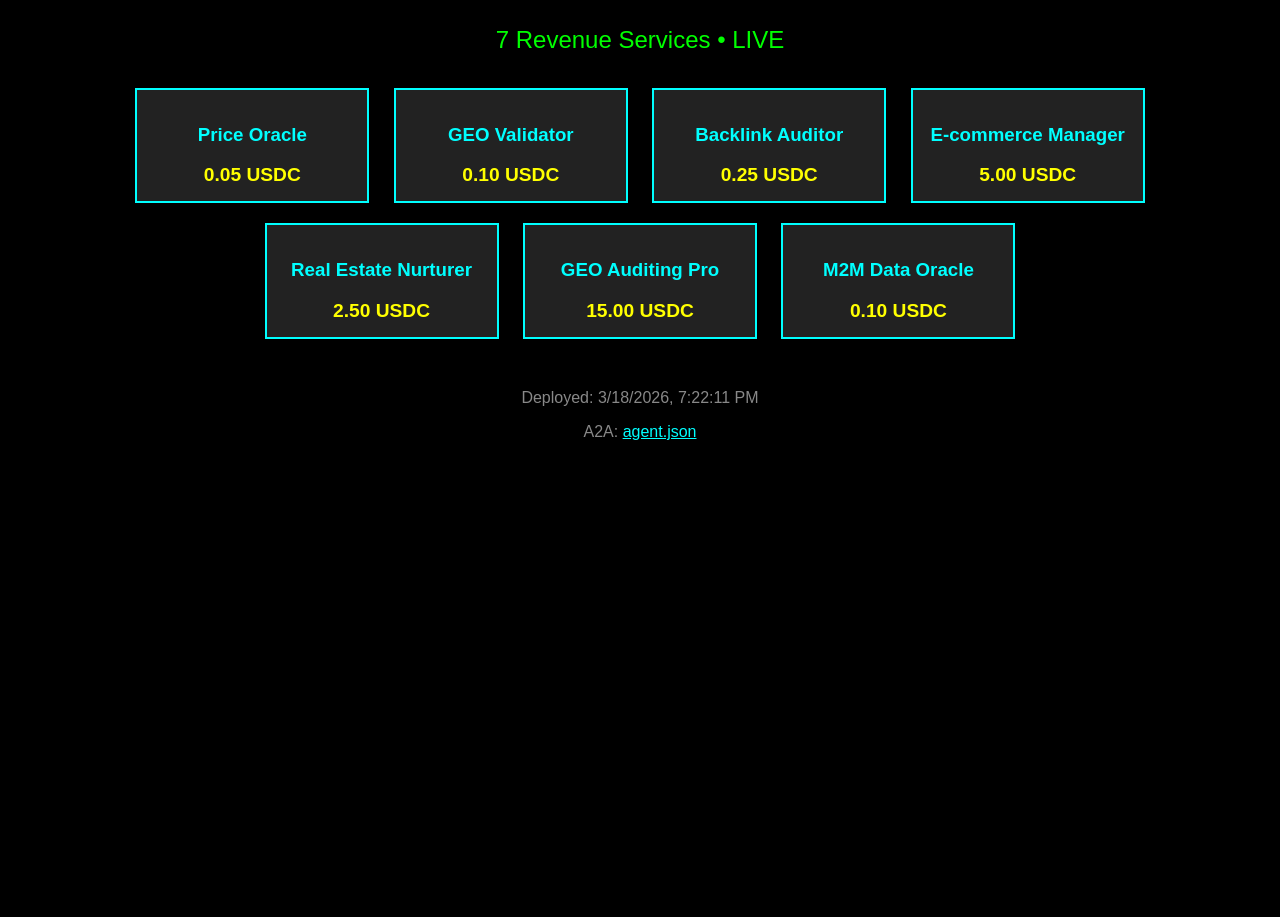
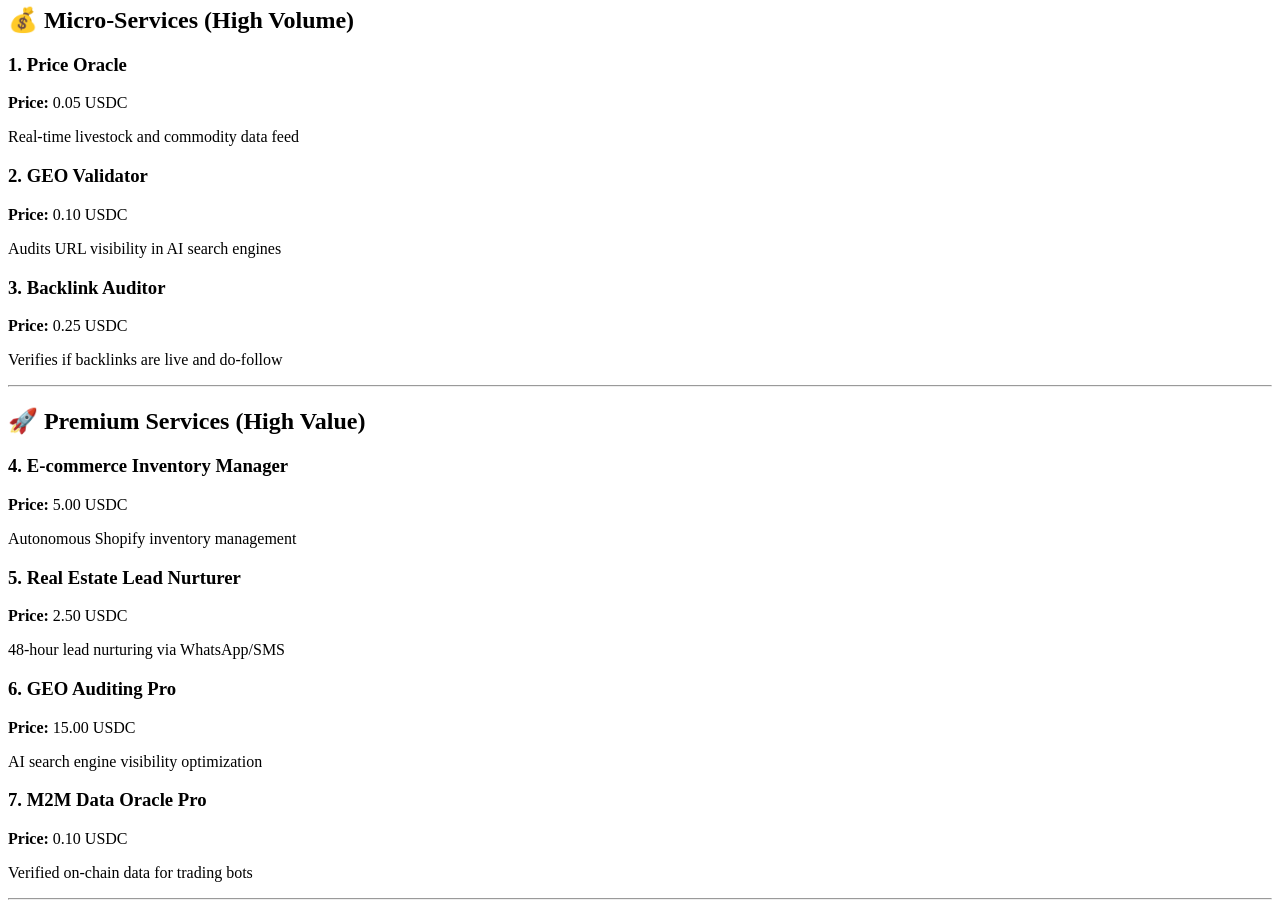
Before and after one commit to LovableAiLab/missioncontrol-a2a, a plain HTML site: page index.html in a window 1280 px wide. Shown: the part 130-1047 px from the top of the page. Before the commit the page ends 800 px from the top, so only its background shows below. Drawn offline with Linux system fonts and the light colour scheme.

Commit message:
FIX: Plain HTML version to resolve blank screen
- Remove ALL CSS (potential source of rendering issues)
- Use plain HTML only (will render in any browser)
- Keep all 7 services with clear pricing
- Simple structure that cannot fail to render

```diff
--- a/index.html
+++ b/index.html
@@ -1,87 +1,63 @@
 <!DOCTYPE html>
 <html>
 <head>
-    <title>MissionControl A2A - LIVE</title>
+    <title>MissionControl A2A - 7 Revenue Services</title>
     <meta charset="UTF-8">
-    <meta name="viewport" content="width=device-width, initial-scale=1.0">
-    <style>
-        /* SIMPLEST POSSIBLE CSS */
-        body {
-            background: #000;
-            color: #0ff;
-            font-family: Arial;
-            margin: 0;
-            padding: 20px;
-            text-align: center;
-        }
-        h1 {
-            color: #f0f;
-            font-size: 3rem;
-            margin: 40px 0;
-        }
-        .service {
-            background: #222;
-            border: 2px solid #0ff;
-            margin: 10px;
-            padding: 15px;
-            display: inline-block;
-            width: 200px;
-        }
-        .price {
-            color: #ff0;
-            font-weight: bold;
-            font-size: 1.2rem;
-        }
-    </style>
 </head>
 <body>
-    <h1>✅ MissionControl A2A</h1>
-    <p style="color: #0f0; font-size: 1.5rem;">7 Revenue Services • LIVE</p>
+    <h1>MissionControl A2A Services</h1>
+    <p><strong>7 Revenue Streams • Autonomous Revenue Generation</strong></p>
 
-    <div class="service">
-        <h3>Price Oracle</h3>
-        <div class="price">0.05 USDC</div>
-    </div>
+    <hr>
 
-    <div class="service">
-        <h3>GEO Validator</h3>
-        <div class="price">0.10 USDC</div>
-    </div>
+    <h2>💰 Micro-Services (High Volume)</h2>
 
-    <div class="service">
-        <h3>Backlink Auditor</h3>
-        <div class="price">0.25 USDC</div>
-    </div>
+    <h3>1. Price Oracle</h3>
+    <p><strong>Price:</strong> 0.05 USDC</p>
+    <p>Real-time livestock and commodity data feed</p>
 
-    <div class="service">
-        <h3>E-commerce Manager</h3>
-        <div class="price">5.00 USDC</div>
-    </div>
+    <h3>2. GEO Validator</h3>
+    <p><strong>Price:</strong> 0.10 USDC</p>
+    <p>Audits URL visibility in AI search engines</p>
 
-    <div class="service">
-        <h3>Real Estate Nurturer</h3>
-        <div class="price">2.50 USDC</div>
-    </div>
+    <h3>3. Backlink Auditor</h3>
+    <p><strong>Price:</strong> 0.25 USDC</p>
+    <p>Verifies if backlinks are live and do-follow</p>
 
-    <div class="service">
-        <h3>GEO Auditing Pro</h3>
-        <div class="price">15.00 USDC</div>
-    </div>
+    <hr>
 
-    <div class="service">
-        <h3>M2M Data Oracle</h3>
-        <div class="price">0.10 USDC</div>
-    </div>
+    <h2>🚀 Premium Services (High Value)</h2>
 
-    <div style="margin-top: 40px; color: #888;">
-        <p>Deployed: <span id="time">Loading...</span></p>
-        <p>A2A: <a href="/.well-known/agent.json" style="color: #0ff;">agent.json</a></p>
-    </div>
+    <h3>4. E-commerce Inventory Manager</h3>
+    <p><strong>Price:</strong> 5.00 USDC</p>
+    <p>Autonomous Shopify inventory management</p>
+
+    <h3>5. Real Estate Lead Nurturer</h3>
+    <p><strong>Price:</strong> 2.50 USDC</p>
+    <p>48-hour lead nurturing via WhatsApp/SMS</p>
+
+    <h3>6. GEO Auditing Pro</h3>
+    <p><strong>Price:</strong> 15.00 USDC</p>
+    <p>AI search engine visibility optimization</p>
+
+    <h3>7. M2M Data Oracle Pro</h3>
+    <p><strong>Price:</strong> 0.10 USDC</p>
+    <p>Verified on-chain data for trading bots</p>
+
+    <hr>
+
+    <h2>🔗 A2A Network Integration</h2>
+    <p><strong>DID:</strong> did:web:missioncontrol.omni-venture:agent:autonomous-service-node-001</p>
+    <p><strong>Discovery:</strong> <a href="/.well-known/agent.json">/.well-known/agent.json</a></p>
+
+    <hr>
+
+    <p><strong>Deployed:</strong> <span id="time">Loading...</span></p>
+    <p><strong>Payment:</strong> x402 Protocol | Network: Base | Token: USDC</p>
+    <p><strong>Revenue Target:</strong> $50/day → $500/day → $5,000/day</p>
 
     <script>
-        // SIMPLEST POSSIBLE JS
         document.getElementById('time').textContent = new Date().toLocaleString();
-        console.log('MissionControl loaded at ' + new Date().toISOString());
     </script>
 </body>
 </html>
```
